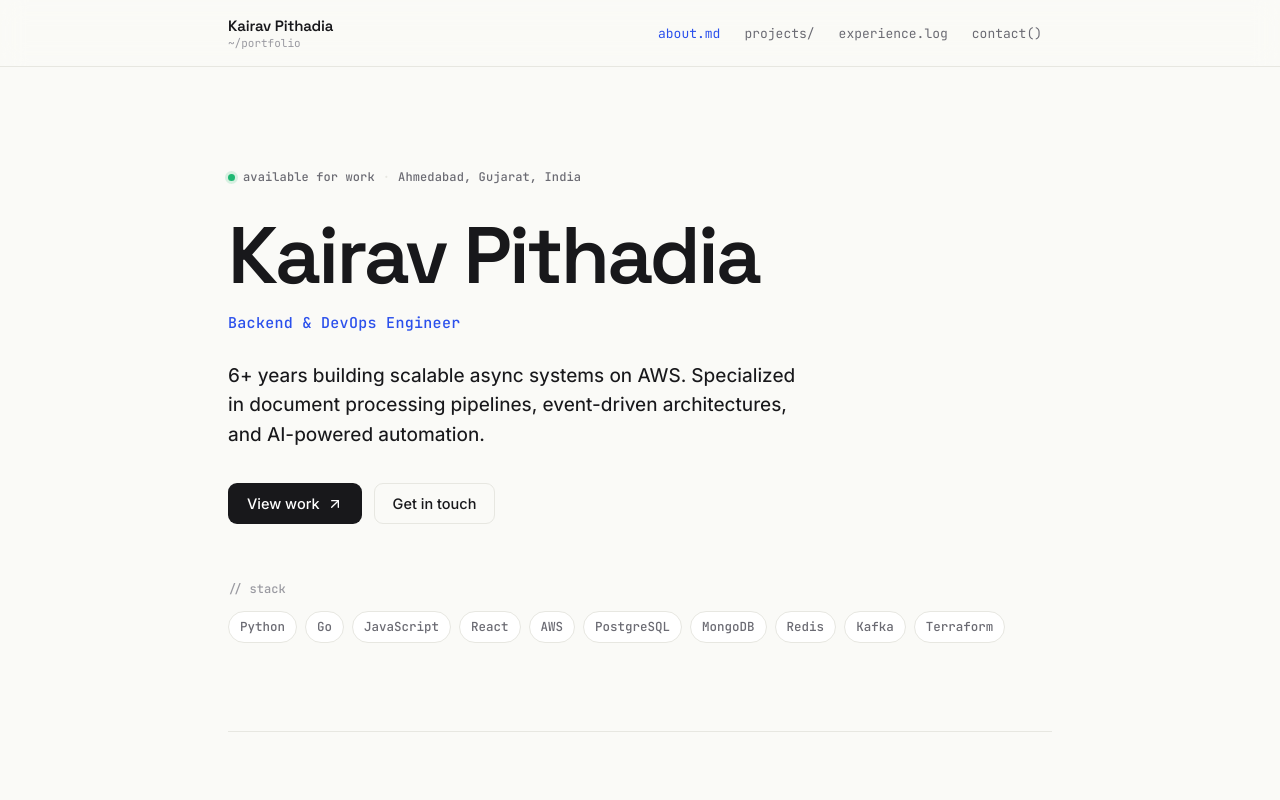
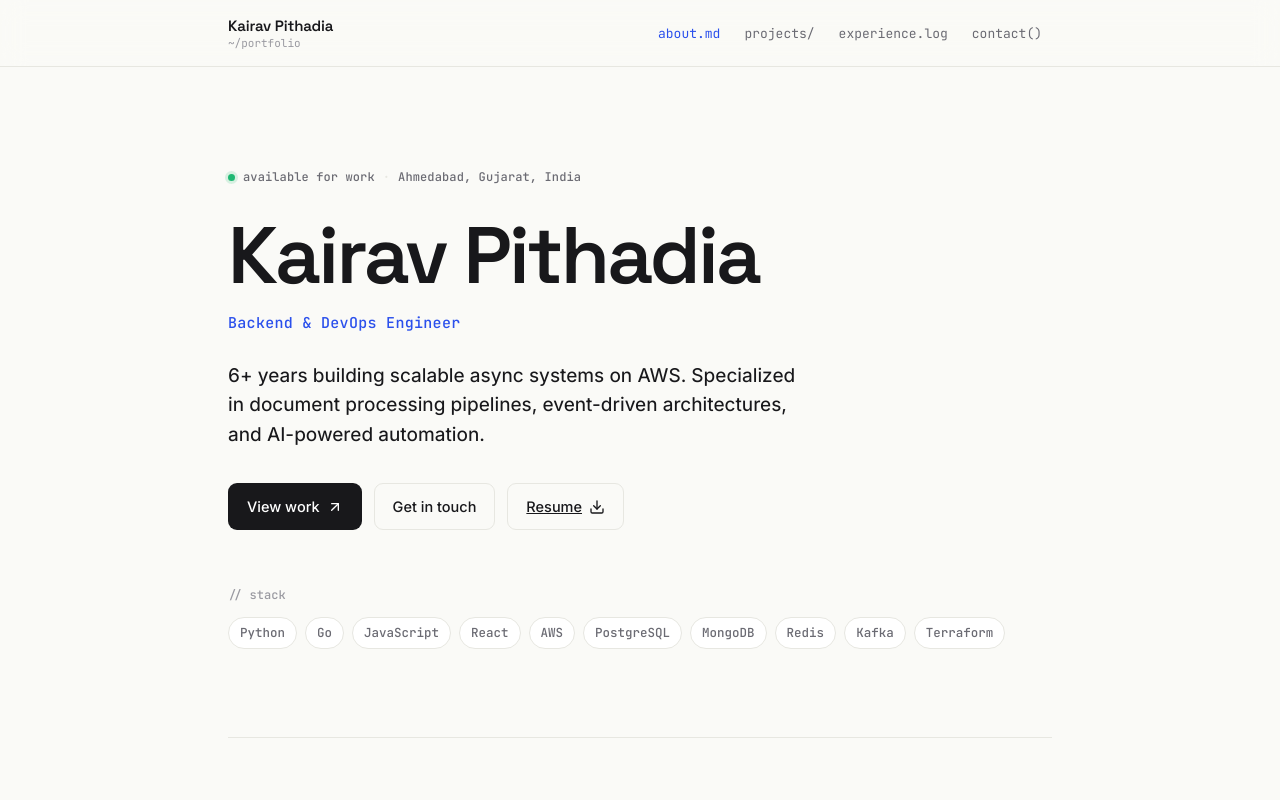
Before and after one commit to kairavkkp/kairavkkp.github.io, a React (Vite) app: page / in a window 1280 px wide. Shown: the top 800 px of the page. Built offline with nearby package versions, Linux system fonts and the light colour scheme.

Commit message:
fix: content

```diff
--- a/src/Portfolio.jsx
+++ b/src/Portfolio.jsx
@@ -1,5 +1,13 @@
 import React, { useState, useEffect, useRef } from "react";
-import { Github, Linkedin, Mail, ArrowUpRight, Menu, X } from "lucide-react";
+import {
+  Github,
+  Linkedin,
+  Mail,
+  ArrowUpRight,
+  Menu,
+  X,
+  Download,
+} from "lucide-react";
 
 // ─────────────────────────────────────────────────────────────
 // EDIT YOUR CONTENT HERE
@@ -13,6 +21,7 @@ const PROFILE = {
   email: "kairavpithadia13@gmail.com",
   github: "https://github.com/kairavkkp",
   linkedin: "https://linkedin.com/in/kairav-pithadia",
+  resume: "/Kairav_Resume_2026.pdf",
   available: true,
 };
 
@@ -245,6 +254,13 @@ export default function Portfolio() {
               <button className="btn btn-ghost" onClick={() => go("contact")}>
                 Get in touch
               </button>
+              <a
+                className="btn btn-ghost"
+                href={PROFILE.resume}
+                download="Kairav_Pithadia_Resume.pdf"
+              >
+                Resume <Download size={16} />
+              </a>
             </div>
           </Reveal>
 
@@ -363,7 +379,7 @@ export default function Portfolio() {
           <span className="mono">
             © {new Date().getFullYear()} {PROFILE.name}
           </span>
-          <span className="mono footer-built">built with React</span>
+          {/* <span className="mono footer-built">built with React</span> */}
         </footer>
       </main>
     </div>
```
Also changed, not shown: 1 other file (tests, documents, lock files or other folders).
